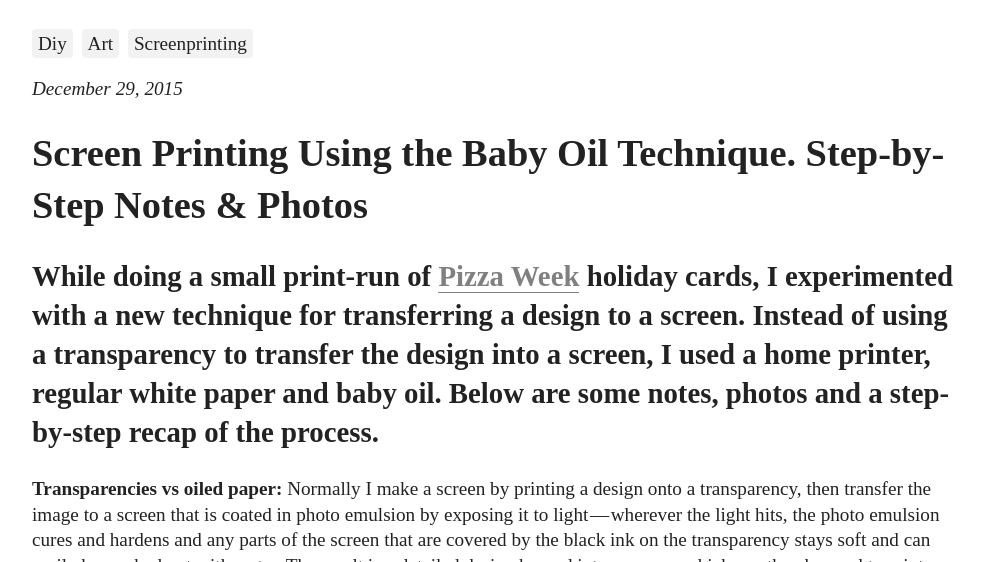
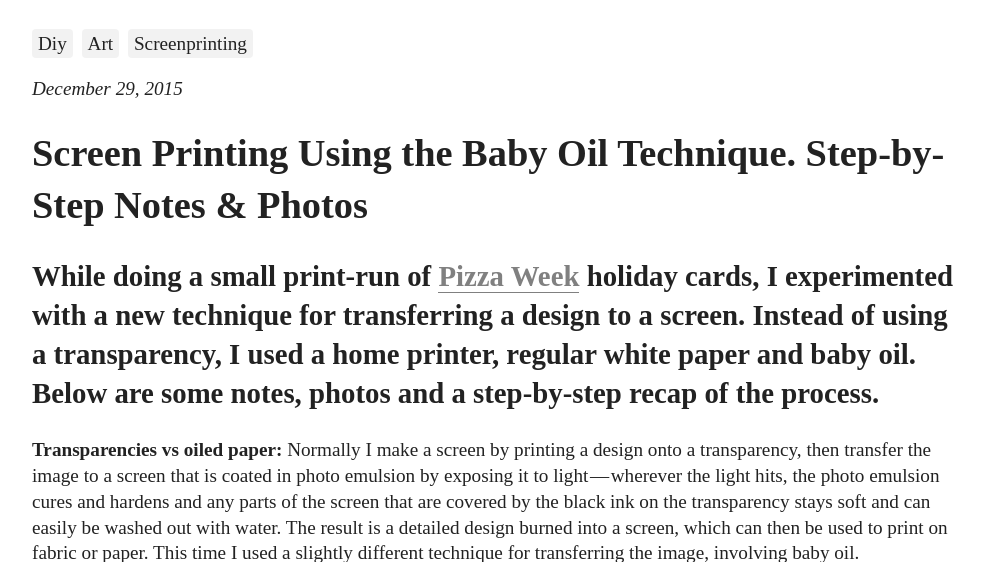
Before and after one commit to drewrwilson/drewrwilson.github.io, a Jekyll site: the page built from _posts/blog/2015-12-29-screenprinting-with-baby-oil.md, in a window 1280 px wide and 900 px high, scrolled down 648 px, cut to the strip 0-562 px from the top of the window. Shown: the whole strip, without its empty margins (140-1124 px from the left). Built offline with Jekyll 4.4.1, drawn with Linux system fonts in a browser that asks for light colours; nearby versions of some CDN libraries; some web fonts are replaced; library files that are not in the unit come from our copies; some of the changed text lies outside the part shown.

Commit message:
edits based on feedback

```diff
--- a/_posts/blog/2015-12-29-screenprinting-with-baby-oil.md
+++ b/_posts/blog/2015-12-29-screenprinting-with-baby-oil.md
@@ -16,7 +16,7 @@ categories:
 
 # Screen Printing Using the Baby Oil Technique. Step-by-Step Notes & Photos
 
-## While doing a small print-run of [Pizza Week](https://pizzaweek.net) holiday cards, I experimented with a new technique for transferring a design to a screen. Instead of using a transparency to transfer the design into a screen, I used a home printer, regular white paper and baby oil. Below are some notes, photos and a step-by-step recap of the process.
+## While doing a small print-run of [Pizza Week](https://pizzaweek.net) holiday cards, I experimented with a new technique for transferring a design to a screen. Instead of using a transparency, I used a home printer, regular white paper and baby oil. Below are some notes, photos and a step-by-step recap of the process.
 
 **Transparencies vs oiled paper:** Normally I make a screen by printing a design onto a transparency, then transfer the image to a screen that is coated in photo emulsion by exposing it to light — wherever the light hits, the photo emulsion cures and hardens and any parts of the screen that are covered by the black ink on the transparency stays soft and can easily be washed out with water. The result is a detailed design burned into a screen, which can then be used to print on fabric or paper. This time I used a slightly different technique for transferring the image, involving baby oil.
 
```
Also changed, not shown: other parts of _posts/blog/2015-12-29-screenprinting-with-baby-oil.md (+1 -1 lines).
